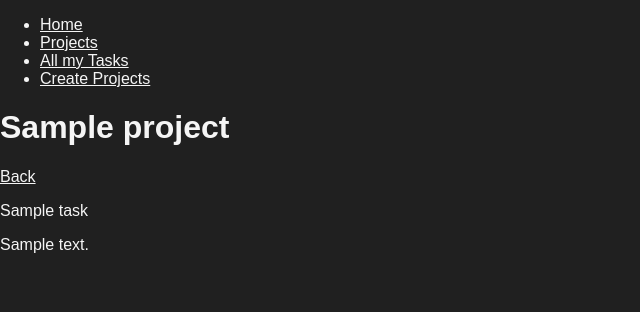
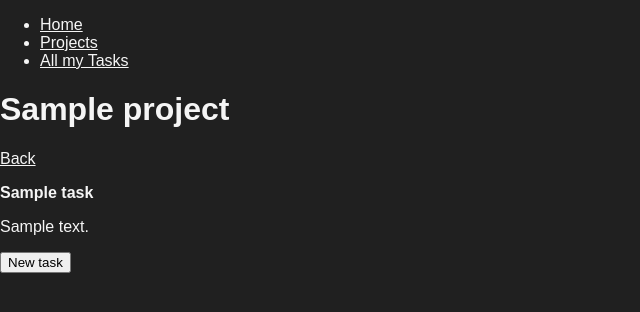
Before and after one commit to estefancayuela/TaskManager, a Django app: page /projects/1 in a window 1280 px wide. Shown: the top 312 px of the page, without its empty margins (0-640 px from the left). Run offline with Django 5.2, Linux system fonts and the light colour scheme; tables that the repository leaves empty hold one stand-in row (values such as "Sample post").

Commit message:
Adjusts in menu and functions by user self
Deleted some options in the menu, now it's simpler and added some functions for the user like "Delete projects, delete tasks, add tasks, add projects"

```diff
--- a/myapp/forms.py
+++ b/myapp/forms.py
@@ -1,9 +1,9 @@
 from django import forms
+from .models import Project
 
 class CreateNewTask(forms.Form):
     title = forms.CharField(label="Título de tarea", max_length=200)
     description = forms.CharField(widget=forms.Textarea, label="Descripción de la tarea", required=False)
 
-
 class CreateNewProject(forms.Form):
     name = forms.CharField(label="Nombre del proyecto", max_length=200)
--- a/myapp/models.py
+++ b/myapp/models.py
@@ -8,8 +8,6 @@ class Project(models.Model):
     def __str__(self):
         return self.name
 
-#Test
-
 class Task(models.Model):
     title = models.CharField(max_length=200)
     description = models.TextField()
--- a/myapp/templates/layouts/base.html
+++ b/myapp/templates/layouts/base.html
@@ -13,7 +13,6 @@
             <li><a href="/">Home</a></li>
             <li><a href="/projects">Projects</a></li>
             <li><a href="/tasks">All my Tasks</a></li>
-            <li><a href="/create_project">Create Projects</a></li>
         </ul>
     </nav>
     {% block content %}
--- a/myapp/templates/projects/project_detail.html
+++ b/myapp/templates/projects/project_detail.html
@@ -2,9 +2,14 @@
 {% block content %}
 
     <h1>{{ project.name }}</h1>
-    <p><a href="/projects/">Back</a></p>
+    <p><a href="{% url 'all_projects' %}">Back</a></p>
+
     {% for single_task in task_filtered %}
-        <p>{{ single_task.title }}</p>
+        <b><p>{{ single_task.title }}</p></b>
         <p>{{ single_task.description }}</p>
     {% endfor %}
+    <form method="post">
+        {% csrf_token %}
+        <button>New task</button>
+    </form>
 {% endblock %}
--- a/myapp/templates/tasks/tasks.html
+++ b/myapp/templates/tasks/tasks.html
@@ -9,7 +9,11 @@
     <h2>{{ task.title }} - {{ task.project.name}} </h2>
     <p><b>{{ task.description }}</b></p>
     <button>Done</button>
-    <button>Delete</button>
+    <a href="{% url 'delete_task' task.id %}" onclick="return confirm('¿Estás seguro de que quieres eliminar esta tarea?');">
+        <button>
+            Delete
+        </button>
+    </a>
 {% endif %}
 {% endfor %}
 {% endblock %}
--- a/myapp/urls.py
+++ b/myapp/urls.py
@@ -3,10 +3,11 @@ from . import views
 
 urlpatterns = [
     path('', views.index),
-    path('hello/<str:username>', views.hola),
-    path('projects/', views.projects),
-    path('projects/<int:id>', views.project_detail),
-    path('create_project/', views.create_project),
-    path('tasks/', views.tasks),
-    path('create_task/', views.create_task),
+    path('projects/', views.projects, name='all_projects'),
+    path('projects/<int:id>', views.project_detail, name='project_details'),
+    path('create_project/', views.create_project, name='create_project'),
+    path('tasks/', views.tasks, name='all_tasks'),
+    path('create_task/<int:id>', views.create_task, name='create_task'),
+    path('delete_project/<int:id>/', views.delete_project, name='delete_project'),
+    path('delete_task/<int:id>/', views.delete_task, name='delete_task'),
 ]
--- a/myapp/views.py
+++ b/myapp/views.py
@@ -1,49 +1,65 @@
 from django.shortcuts import render, redirect, get_object_or_404
-from django.http import HttpResponse
+from django.http import HttpResponse, Http404
 from .models import Task, Project
 from .forms import CreateNewTask, CreateNewProject
 
 
 # Create your views here.
 
-def hola(request, username):
-    print(username)
-    return HttpResponse("<h1>Hello %s</h1>" % username)
-
+#Home
 def index(request):
     title = 'My first Django project'
     return render (request, 'index.html', {'title': title})
 
+
+#PROJECTS
 def projects(request):
     project_list=list(Project.objects.values())
     return render (request, 'projects/projects.html', {'project_list': project_list})
 
-def tasks(request):
-    #t=get_object_or_404(Task, id=id)
-    task_list = Task.objects.all()
-    return render (request, 'tasks/tasks.html', {'task_list': task_list})
-
-def create_task(request):
-    if request.method == 'GET':
-        return render(request, 'tasks/create_task.html', {'form': CreateNewTask()})
-    else:
-        Task.objects.create(
-            title=request.POST['title'],
-            description=request.POST['description'],
-            project_id=1
-        )
-        return redirect('/tasks/')
-
 def create_project(request):
     if request.method == 'GET':
         return render(request, 'projects/create_project.html', {'form': CreateNewProject()})
-    else:
+    elif request.method == 'POST':
         Project.objects.create(name=request.POST['name'])
         return redirect('/projects/')
 
 def project_detail(request, id):
-    project = get_object_or_404(Project, id=id)
-    task_filtered = Task.objects.filter(project_id=id)
-    return render(request,
-                  'projects/project_detail.html',
-                  {'project': project, 'task_filtered': task_filtered})
+    if request.method == 'GET':
+        project = get_object_or_404(Project, id=id)
+        task_filtered = Task.objects.filter(project_id=id)
+        return render(request,
+                    'projects/project_detail.html',
+                    {'project': project, 'task_filtered': task_filtered})
+    elif request.method == 'POST':
+        return redirect('/create_task/%s' % id)
+
+
+def delete_project(request, id):
+    projectToDelete = get_object_or_404(Project, id=id)
+    projectToDelete.delete()
+    return redirect('/projects/')
+
+
+#TASKS
+def tasks(request):
+    task_list = Task.objects.all()
+    return render (request, 'tasks/tasks.html', {'task_list': task_list})
+
+def create_task(request, id):
+    if request.method == 'GET':
+        return render(request,
+                      'tasks/create_task.html',
+                      {'form': CreateNewTask()})
+
+    elif request.method == 'POST':
+        Task.objects.create(
+            title=request.POST['title'],
+            description=request.POST['description'],
+            project_id=id,)
+        return redirect({'/projects/%s' % id})
+
+def delete_task(request, id):
+    TaskToDelete = get_object_or_404(Task, id=id)
+    TaskToDelete.delete()
+    return redirect('/tasks/')
```
Also changed, not shown: myapp/templates/projects/projects.html (+5 -3 lines).
